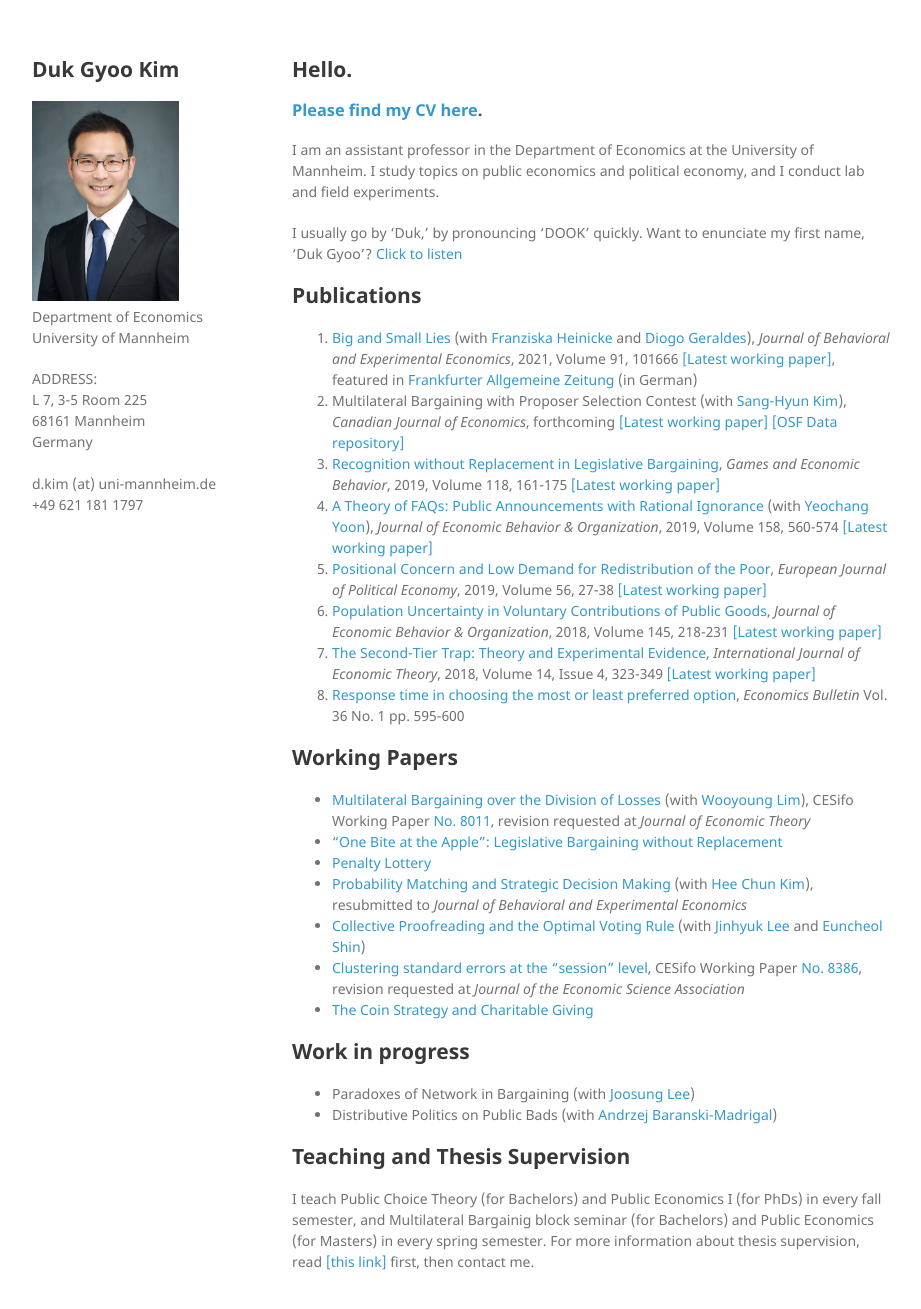
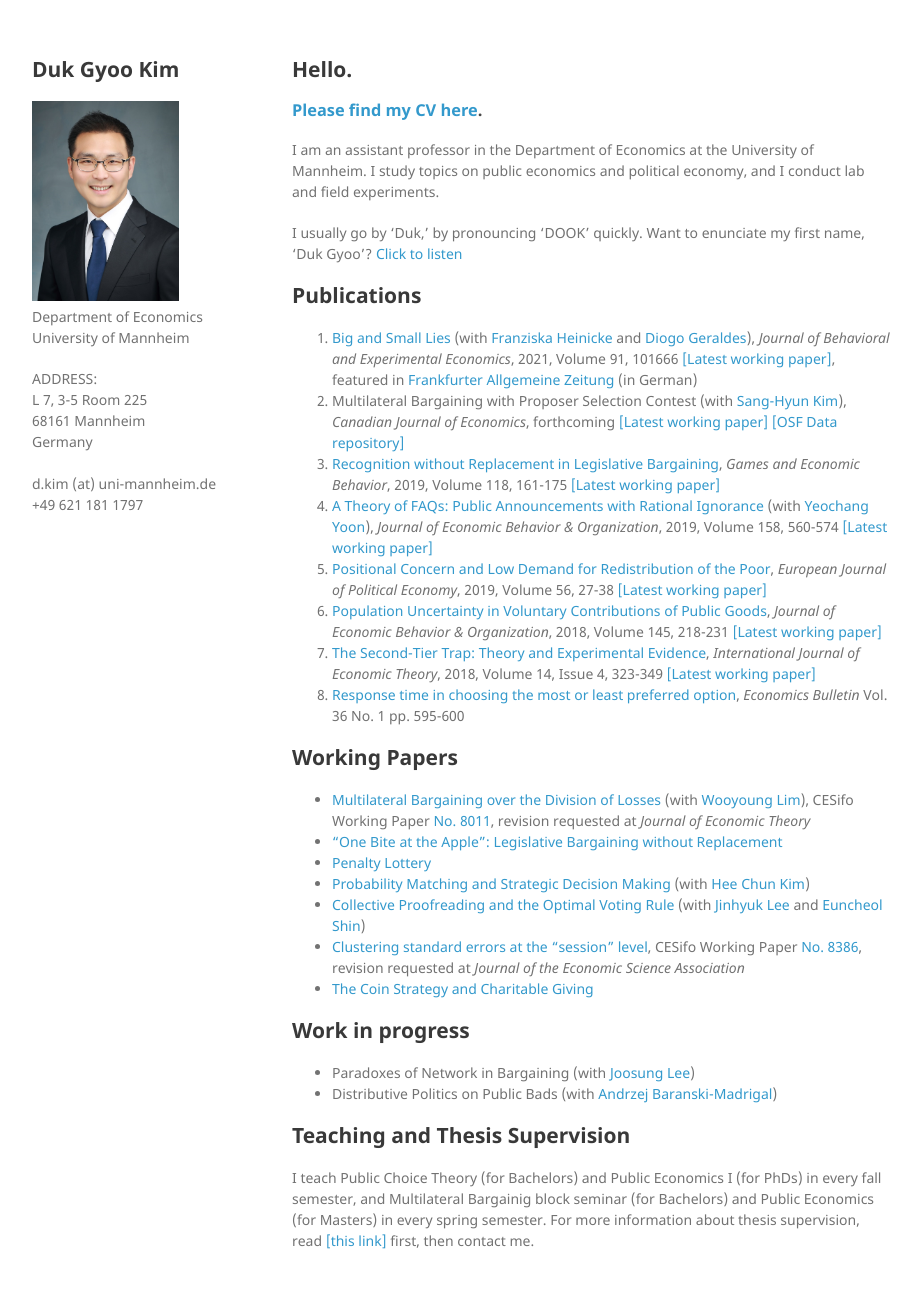
Before and after one commit to kimdukgyoo/kimdukgyoo.github.io, a Jekyll site: the page built from index.md, in a window 1280 px wide and 1342 px high. Shown: the top 1309 px of the window, without its empty margins (178-1099 px from the left). Built offline with Jekyll 4.4.1, drawn with Linux system fonts in a browser that asks for light colours; our own code applies the rules of GitHub Pages for plain Markdown files.

Commit message:
Update index.md

```diff
--- a/index.md
+++ b/index.md
@@ -22,7 +22,7 @@
 * <a href="https://kimdukgyoo.github.io/PDFfiles/MBL.pdf" target="_blank">Multilateral Bargaining over the Division of Losses</a> (with <a href="http://wooyoung.people.ust.hk/" target="_blank">Wooyoung Lim</a>), CESifo Working Paper <a href="https://www.cesifo.org/DocDL/cesifo1_wp8011.pdf" target="_blank">No. 8011</a>, revision requested at _Journal of Economic Theory_
 * <a href="https://kimdukgyoo.github.io/PDFfiles/OneBiteAtTheApple.pdf" target="_blank"> "One Bite at the Apple": Legislative Bargaining without Replacement</a>
 * <a href="https://kimdukgyoo.github.io/PDFfiles/Penalty_Lottery.pdf" target="_blank"> Penalty Lottery </a>
-* <a href="https://kimdukgyoo.github.io/PDFfiles/ProbMatching.pdf" target="_blank"> Probability Matching and Strategic Decision Making</a> (with <a href="https://sites.google.com/site/hckim0822/home" target="_blank">Hee Chun Kim</a>), resubmitted to _Journal of Behavioral and Experimental Economics_
+* <a href="https://kimdukgyoo.github.io/PDFfiles/ProbMatching.pdf" target="_blank"> Probability Matching and Strategic Decision Making</a> (with <a href="https://sites.google.com/site/hckim0822/home" target="_blank">Hee Chun Kim</a>)
 * <a href="https://kimdukgyoo.github.io/PDFfiles/CollectiveProofreading.pdf" target="_blank"> Collective Proofreading and the Optimal Voting Rule </a> (with <a href="https://sites.google.com/site/jinhyuk2con/" target="_blank">Jinhyuk Lee</a> and <a href="https://sites.google.com/site/euncheolshin00/" target="_blank">Euncheol Shin</a>)
 * <a href="https://kimdukgyoo.github.io/PDFfiles/ClusteringSEsession.pdf" target="_blank">Clustering standard errors at the "session" level</a>, CESifo Working Paper <a href="https://www.cesifo.org/DocDL/cesifo1_wp8386.pdf" target="_blank">No. 8386</a>, revision requested at _Journal of the Economic Science Association_
 * <a href="https://kimdukgyoo.github.io/PDFfiles/CoinStrategyandCharitableGiving.pdf" target="_blank"> The Coin Strategy and Charitable Giving</a>
```
